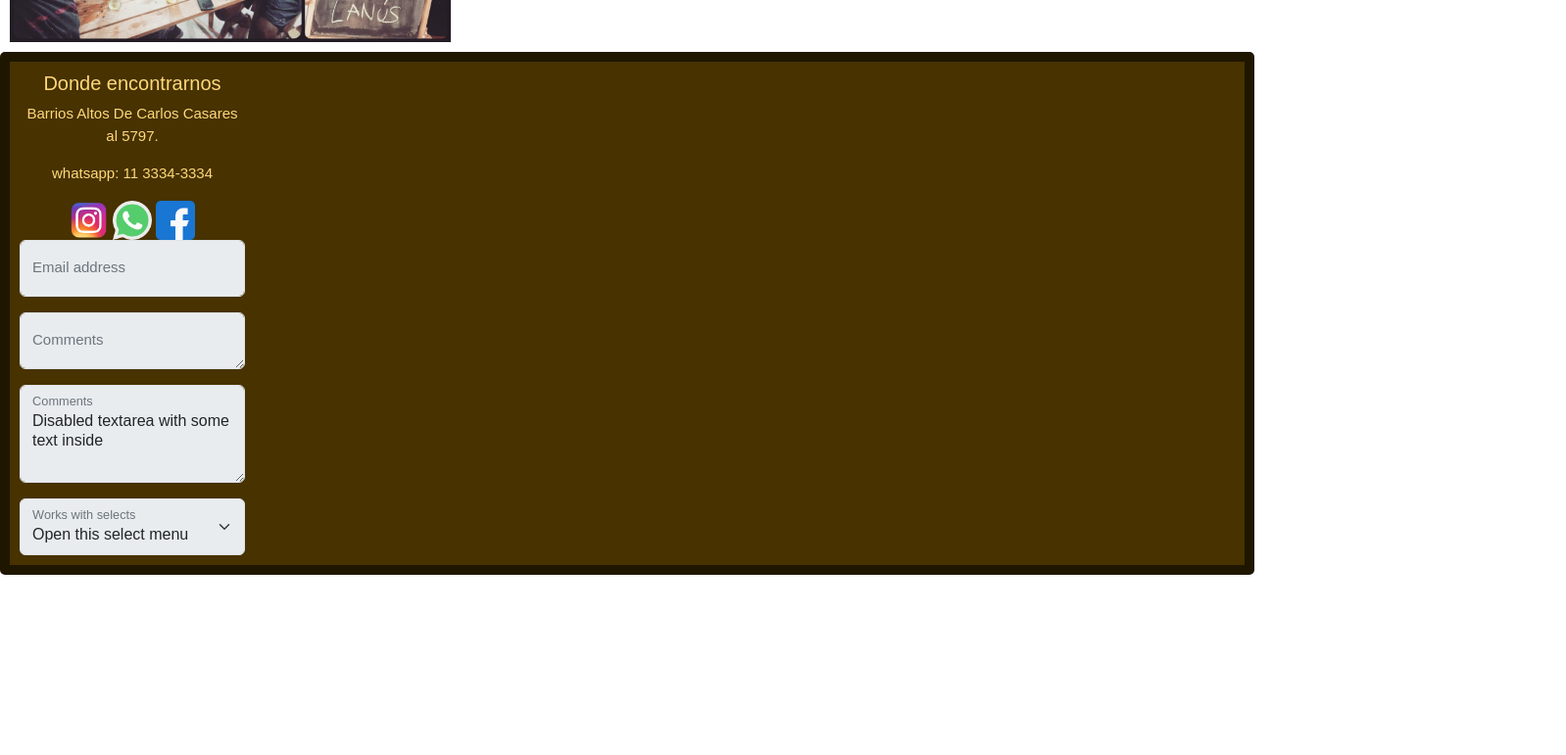
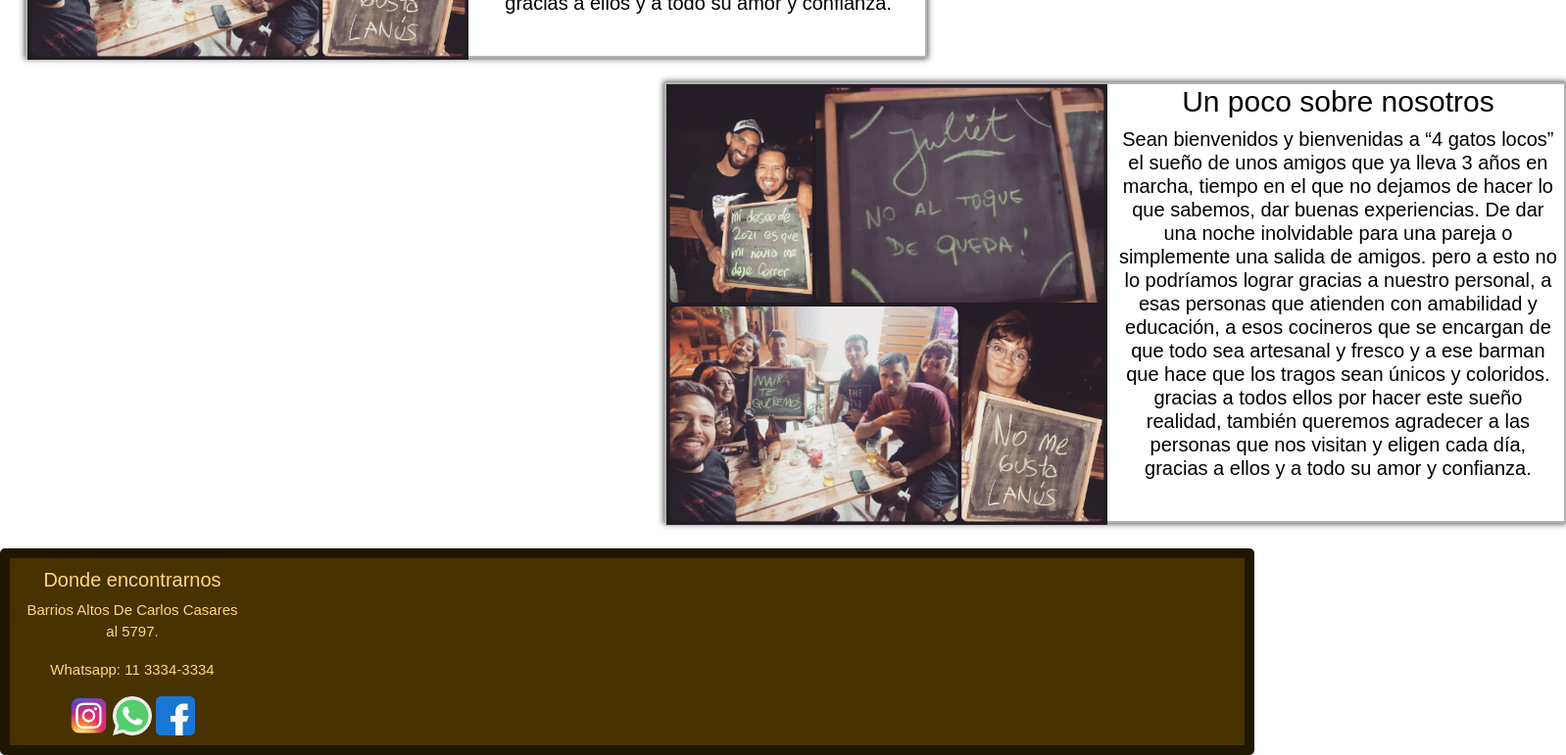
Before and after one commit to Alejosapa/PreEntrega1-Sapanott, a website: page paginas/sobre-nosotros.html in a window 1280 px wide. Shown: the part 967-1738 px from the top of the page at 98% size, 1598 px wide, since content can reach past the window. Before the commit the page ends 1554 px from the top, so only its background shows below. Drawn offline with nearby package versions, Linux system fonts and the light colour scheme; a web font is replaced by a local one.

Commit message:
sobre nosotros

```diff
--- a/paginas/sobre-nosotros.html
+++ b/paginas/sobre-nosotros.html
@@ -36,39 +36,31 @@
             </h6>
         </div>
     </div>
+
+
+
+    <div class="nosotros2">
+        <img src="../multimedia/img/clientes.jpg" alt="integrantes-del-bar">
+        <div class="texto-nosotros">
+            <h5>Un poco sobre nosotros</h5>
+            <h6>Sean bienvenidos y bienvenidas a “4 gatos locos”  el sueño de unos amigos que ya lleva 3 años en marcha, tiempo en el que no dejamos de hacer lo que sabemos, dar buenas experiencias. De dar una noche inolvidable para una pareja o simplemente una salida de amigos. pero a esto no lo podríamos lograr gracias a nuestro personal, a esas personas que atienden con amabilidad y educación, a esos cocineros que se encargan de que todo sea artesanal y fresco y a ese barman que hace que los tragos sean únicos y coloridos. gracias a todos ellos por hacer este sueño realidad, también queremos agradecer a las personas que nos visitan y eligen cada día, gracias a ellos y a todo su amor y confianza.
+            </h6>
+        </div>
+    </div>
+
     </main>
     <footer class="footer">
         <div class="ubicacion">
             <h5>Donde encontrarnos</h5>
             <p>Barrios Altos De Carlos Casares al 5797.</p>
-            <p>whatsapp: 11 3334-3334</p>
+            <p>Whatsapp: 11 3334-3334</p>
     <div class="redes">
         <a  href="https://www.instagram.com/4gatoslocosbar/" target="_blank"><img class="logo-form" src="../multimedia/img/instagram-png.png" alt="logo ig" /></a>
         <a href=""><img class="logo-form" src="../multimedia/img/whatsapp.png" alt="logowhatsapp"></a>
         <a href="https://www.facebook.com/4gatoslocosbar" target="_blank"><img class="logo-form" src="../multimedia/img/logo facebook.png" alt="logo facebook"></a>
     </div>
-    <div class="form-floating mb-3">
-        <input type="email" class="form-control" id="floatingInputDisabled" placeholder="name@example.com" disabled>
-        <label for="floatingInputDisabled">Email address</label>
-      </div>
-      <div class="form-floating mb-3">
-        <textarea class="form-control" placeholder="Leave a comment here" id="floatingTextareaDisabled" disabled></textarea>
-        <label for="floatingTextareaDisabled">Comments</label>
-      </div>
-      <div class="form-floating mb-3">
-        <textarea class="form-control" placeholder="Leave a comment here" id="floatingTextarea2Disabled" style="height: 100px" disabled>Disabled textarea with some text inside</textarea>
-        <label for="floatingTextarea2Disabled">Comments</label>
-      </div>
-      <div class="form-floating">
-        <select class="form-select" id="floatingSelectDisabled" aria-label="Floating label disabled select example" disabled>
-          <option selected>Open this select menu</option>
-          <option value="1">One</option>
-          <option value="2">Two</option>
-          <option value="3">Three</option>
-        </select>
-        <label for="floatingSelectDisabled">Works with selects</label>
-      </div>
     </footer>
+
     <script src="https://cdn.jsdelivr.net/npm/bootstrap@5.3.1/dist/js/bootstrap.bundle.min.js" integrity="sha384-HwwvtgBNo3bZJJLYd8oVXjrBZt8cqVSpeBNS5n7C8IVInixGAoxmnlMuBnhbgrkm" crossorigin="anonymous"></script>
 </body>
 </html>
--- /dev/null
+++ b/scss/_cajas-nosotros.scss
@@ -0,0 +1,64 @@
+.nosotros{
+
+    height: 450px;
+    width: 920px;
+    display: flex;
+    flex-direction: row;
+    flex-wrap: wrap;
+    margin: 2%;
+    justify-content: left;
+    @extend %sombreado;
+    img{
+            margin-right: 10px;
+            width: 450px;
+            height: 450px;
+            object-fit: cover;
+    }
+    .texto-nosotros{
+            width: 450px;
+            height: 450px;
+            h5{
+                    text-align: center;
+                    font-size: 30px;
+                    color: #000;
+            }
+            h6{
+                    text-align: center;
+                    font-size: 20px;
+                    color: #000;
+            }
+    }
+
+}
+
+.nosotros2{
+    height: 450px;
+    width: 920px;
+    display: flex;
+    flex-direction: row;
+    flex-wrap: wrap;
+    margin: 2%;
+    margin-left: 53%;
+    @extend %sombreado;
+    img{
+            margin-right: 10px;
+            width: 450px;
+            height: 450px;
+            object-fit: cover;
+    }
+    .texto-nosotros{
+            width: 450px;
+            height: 450px;
+            h5{
+                    text-align: center;
+                    font-size: 30px;
+                    color: #000;
+            }
+            h6{
+                    text-align: center;
+                    font-size: 20px;
+                    color: #000;
+            }
+    }
+
+}
--- a/scss/_extend.scss
+++ b/scss/_extend.scss
@@ -14,3 +14,8 @@
         transition: 0.5s;
     }
 }
+
+%sombreado{
+    border: 2px solid #b3b3b3;
+    box-shadow: 0px 0px 6px 1px #545454;
+}
--- /dev/null
+++ b/scss/_footer.scss
@@ -0,0 +1,48 @@
+.footer{
+    display: flex;
+    background-color: #473200;
+    color: #FFD87B;
+    border: 10px solid #1f1600;
+    border-radius: 5px ;
+    .redes{
+
+    align-items: center;
+    justify-content: center;
+            .logo-form{
+                    background-position: right;
+                    width: 40px;
+                    height: 40px;
+                    object-fit: cover;
+            }
+    }
+    .ubicacion {
+            width: 250px;
+            text-align: center;
+            padding: 10px 10px;
+            font-size: 15px;
+    }
+    .form{
+        display: flex;
+        flex-direction: column;
+        width: 80%;
+        color: black;
+        margin: 5px;
+        button{
+            align-items: center;
+            flex-direction: column;
+            margin: 3px;
+            width: 140px;
+            cursor: pointer;
+            background-color: #000000;
+            color: #ffffff;
+            border-radius: 5px;
+                &:hover{
+                    background-color:#FFD87B;
+                    color: #000000;
+                    height: 30px;
+                    width: 150px;
+                    transition: 0.5s;
+            }
+        }
+    }
+}
--- a/scss/_form.scss
+++ /dev/null
@@ -1,24 +0,0 @@
-.form{
-    display: flex;
-    flex-direction: column;
-    width: 80%;
-    color: black;
-    margin: 5px;
-    button{
-        align-items: center;
-        flex-direction: column;
-        margin: 3px;
-        width: 140px;
-        cursor: pointer;
-        background-color: #000000;
-        color: #ffffff;
-        border-radius: 5px;
-            &:hover{
-                background-color:#FFD87B;
-                color: #000000;
-                height: 30px;
-                width: 150px;
-                transition: 0.5s;
-        }
-    }
-}
--- a/scss/styles.scss
+++ b/scss/styles.scss
@@ -3,7 +3,8 @@
 @import "grid-promociones";
 @import "promociones";
 @import "extend";
-@import "form";
+@import "footer";
+@import "cajas-nosotros";
 
 nav{
         background-color: #473200;
@@ -69,32 +70,7 @@ nav{
 }
 /*Fin--de--titulo*/
 
-/*footer--formulario(DESACTIVADO)--logoIG*/
-.footer{
-        display: flex;
-        background-color: #473200;
-        color: #FFD87B;
-        border: 10px solid #1f1600;
-        border-radius: 5px ;
-        .redes{
 
-        align-items: center;
-        justify-content: center;
-                .logo-form{
-                        background-position: right;
-                        width: 40px;
-                        height: 40px;
-                        object-fit: cover;
-                }
-        }
-        .ubicacion {
-                width: 250px;
-                text-align: center;
-                padding: 10px 10px;
-                font-size: 15px;
-        }
-}
-/*fin de footer--formulario--logoIG*/
 
 /*index*/
 .padre-columnas{
@@ -121,33 +97,7 @@ nav{
 /*fin--de--index*/
 
 /*Aspectos--nosotros*/
-.nosotros{
-        display: flex;
-        flex-direction: row;
-        flex-wrap: wrap;
-        margin: 10px;
-        img{
-                margin-right: 10px;
-                width: 450px;
-                height: 450px;
-                object-fit: cover;
-        }
-        .texto-nosotros{
-                width: 440px;
-                height: 440px;
-                h5{
-                        text-align: center;
-                        font-size: 30px;
-                        color: #000;
-                }
-                h6{
-                        text-align: center;
-                        font-size: 20px;
-                        color: #000;
-                }
-        }
 
-}
 /*Fin--de--aspectos--carrousel*/
 
 /*media--queries*/
```
Also changed, not shown: paginas/mi-pedido.html (+2 -21 lines), paginas/realizar-pedido.html (+2 -21 lines), paginas/sobre-nuestro-menu.html (+2 -22 lines), css/styles.css, index.html (line endings or trailing spaces), 1 other file.
